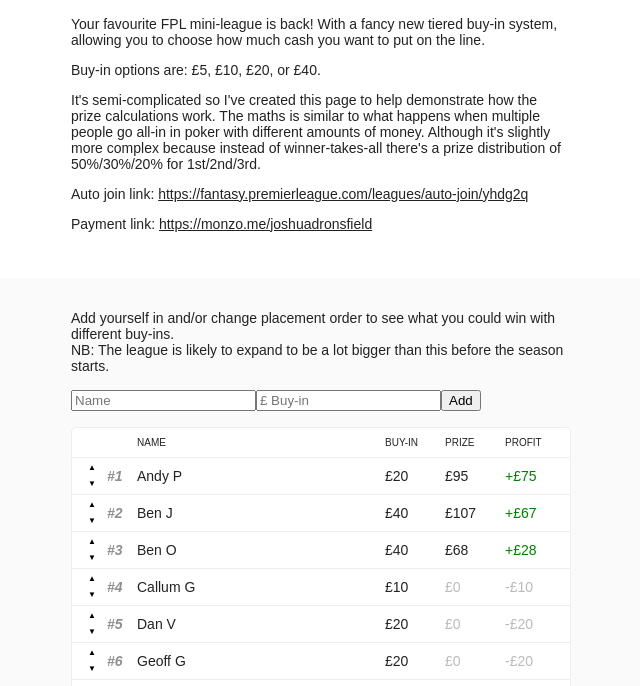
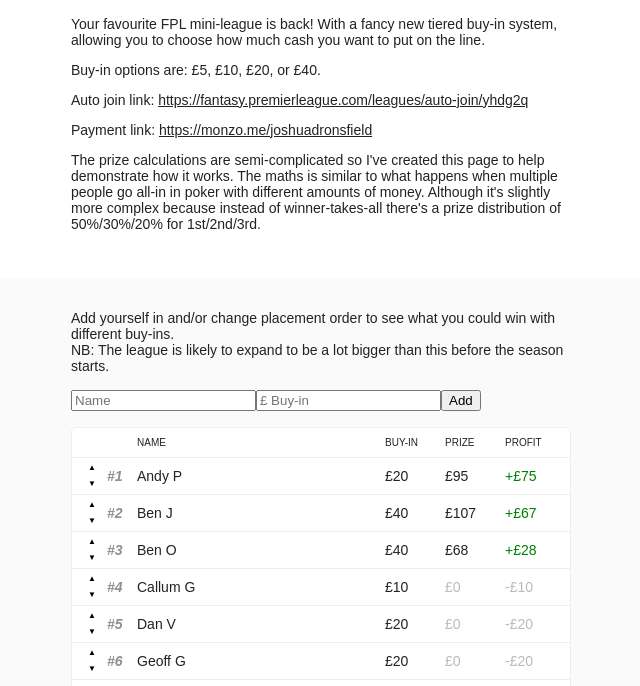
Before and after one commit to dronsfield/fplboys, a React app in the folder 2122/: page / in a window 1280 px wide. Shown: the part 94-780 px from the top of the page, without its empty margins (319-959 px from the left). Built offline with nearby package versions, Linux system fonts and the light colour scheme.

Commit message:
mod: change order of intro paras

```diff
--- a/2122/src/views/Intro.tsx
+++ b/2122/src/views/Intro.tsx
@@ -16,17 +16,17 @@ const Intro: React.FC<{}> = (props) => {
       </p>
       <p>Buy-in options are: £5, £10, £20, or £40.</p>
       <p>
-        It's semi-complicated so I've created this page to help demonstrate how
-        the prize calculations work. The maths is similar to what happens when
-        multiple people go all-in in poker with different amounts of money.
-        Although it's slightly more complex because instead of winner-takes-all
-        there's a prize distribution of 50%/30%/20% for 1st/2nd/3rd.
-      </p>
-      <p>
         Auto join link: <a href={AUTO_JOIN_LINK} children={AUTO_JOIN_LINK} />
       </p>
       <p>
         Payment link: <a href={MONZO_LINK} children={MONZO_LINK} />
+      </p>
+      <p>
+        The prize calculations are semi-complicated so I've created this page to
+        help demonstrate how it works. The maths is similar to what happens when
+        multiple people go all-in in poker with different amounts of money.
+        Although it's slightly more complex because instead of winner-takes-all
+        there's a prize distribution of 50%/30%/20% for 1st/2nd/3rd.
       </p>
     </Section>
   )
```
